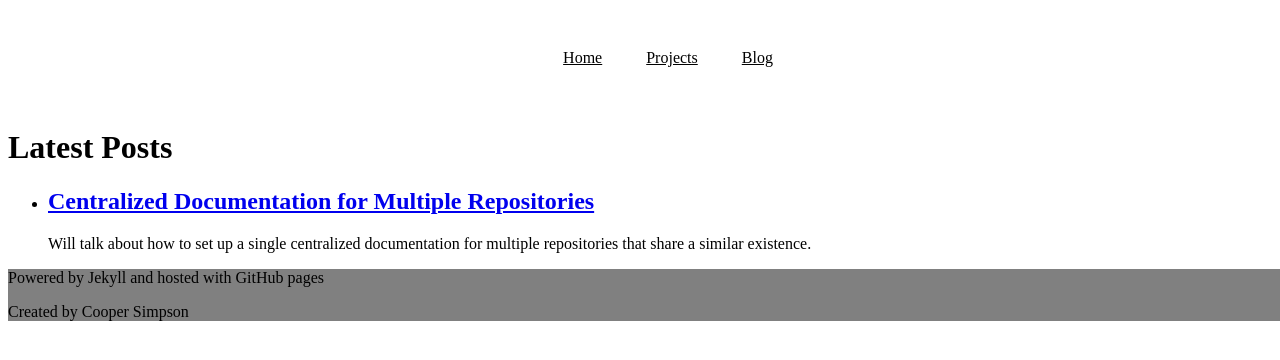
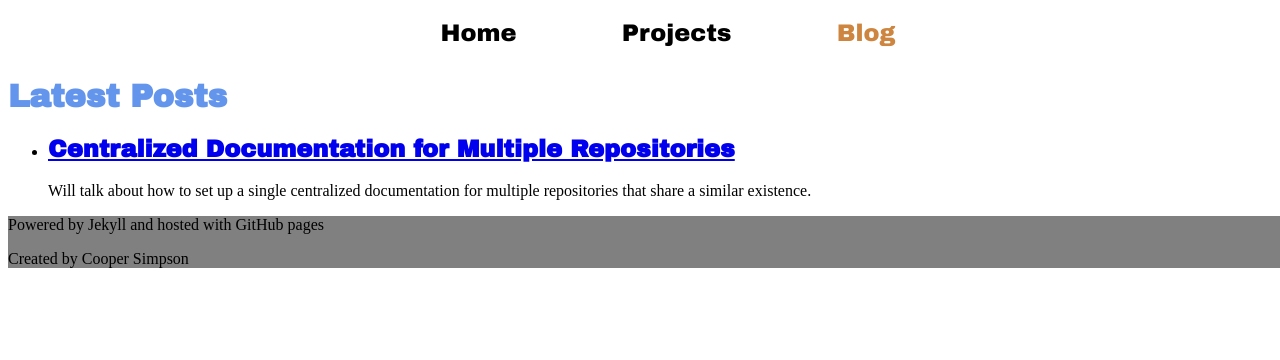
Before and after one commit to RS-Coop/RS-Coop.github.io, a Jekyll site: the page built from blog.html, in a window 1280 px wide. Shown: the top 360 px of the page. Built offline with Jekyll 4.4.1, drawn with Linux system fonts in a browser that asks for light colours; some web fonts are replaced.

Commit message:
Just styling more of the website...

```diff
--- a/_data/navigation.yml
+++ b/_data/navigation.yml
@@ -1,6 +1,6 @@
 - name: Home
   link: /
 - name: Projects
-  link: /projects
+  link: /projects/
 - name: Blog
-  link: /blog
+  link: /blog/
--- a/_includes/head.html
+++ b/_includes/head.html
@@ -3,6 +3,7 @@
 <head>
   <meta charset="utf-8">
   <link rel="stylesheet" href="/assets/css/styles.css">
+  <link rel="stylesheet" href="https://fonts.googleapis.com/css?family=Archivo+Black|Judson:400,700">
   {% feed_meta %}
   {% seo %}
 </head>
--- a/_sass/main.scss
+++ b/_sass/main.scss
@@ -4,18 +4,24 @@
 // This style the header at top of all pages
 header{
   width: 100%;
-  height: 100px;
+  height: 50px;
   display: flex;
   justify-content: center;
   align-items: center;
+  font-family: 'Archivo Black', sans-serif;
 
   li{
     display: inline;
-    margin: 20px;
+    margin: 50px;
 
     a{
       color: black;
-      text-decoration: underline;
+      text-decoration: none;
+      font-size: 1.5em;
+
+      &:hover{
+        text-decoration: underline;
+      }
     }
   }
 
@@ -30,12 +36,22 @@
   position: relative;
   width: 100%;
   display: block;
+  font-family: 'Judson', serif;
 }
 
 // Footer
 // This styles the footer at the bottom of all pages.
 footer{
   background-color: gray;
+}
+
+h1, h2, h3, h4, h5, h6{
+  color: CornflowerBlue;
+ font-family: 'Archivo Black', sans-serif;
+}
+
+*, *:before, *:after{
+  box-sizing: border-box;
 }
 
 ////////////////////////////////////////////////////////////////////////////////
@@ -50,7 +66,11 @@
   position: relative;
   padding: 6em 0 9em 0;
   text-align: center;
-  background-color: LightSlateGrey;
+  // background-color: Gainsboro;
+  background: url('../images/IMG_4388.JPG');
+  background-repeat: no-repeat;
+  background-size: auto;
+  background-position: center;
 }
 
 // About Section
@@ -92,6 +112,61 @@
   display: flex;
   justify-content: center;
 
+  position: relative;
+  padding: 4em 0 4em 0;
+  background-color: grey;
+
+  .title {
+    position: absolute;
+    left: 50%;
+    text-align: center;
+    text-transform: uppercase;
+    display: block;
+    font-weight: 700;
+    letter-spacing: 0.25em;
+    font-size: 0.9em;
+    width: 25em;
+    height: 3.25em;
+    top: -3.25em;
+    line-height: 3.25em;
+    margin-bottom: -3.25em;
+    margin-left: -12.5em;
+    padding-top: 0.5em;
+
+    background: grey url('../images/section-tab.svg');
+    color: black;
+  }
+
+  form{
+    text-align: center;
+  }
+
+  input[type=text]{
+    padding: 10px;
+    margin: 10px 0;
+    border-radius:10px;
+    border: none;
+  }
+
+  textarea{
+    width:100%;
+    padding:15px;
+    border-radius:15px;
+    height:150px;
+    border: none;
+  }
+
+  li{
+    display: inline;
+    margin: 50px;
+  }
+
+  input[type=submit], input[type=reset]{
+    border-radius:10px;
+    border: none;
+    width: 6em;
+    height: 3em;
+  }
 }
 
 ////////////////////////////////////////////////////////////////////////////////
@@ -100,7 +175,7 @@
 .projects{
   position: relative;
   padding: 0 0 6em 0;
-  background-color: LightSlateGrey;
+  background-color: Gainsboro;
 
   .intro{
     position: relative;
@@ -125,18 +200,18 @@
 }
 
 .project-button{
-  background: white;
+  background: LightSlateGrey;
   text-align: center;
   text-transform: uppercase;
   text-decoration: none;
-  border-radius: 0.35em;
-  border: 0;
-  outline: 0;
+  border-radius: 1em;
+  border: 3px solid;
+  border-color: LightSlateGray;
   cursor: pointer;
   height: 4em;
 
   &:hover {
-    background-color: peru;
+    border-color: peru;
   }
 
 }
--- a/blog.html
+++ b/blog.html
@@ -1,5 +1,6 @@
 ---
 layout: default
+permalink: "/blog/"
 title: Blog
 ---
 <h1>Latest Posts</h1>
```
Also changed, not shown: index.html (+26 -18 lines), 9 other files.
